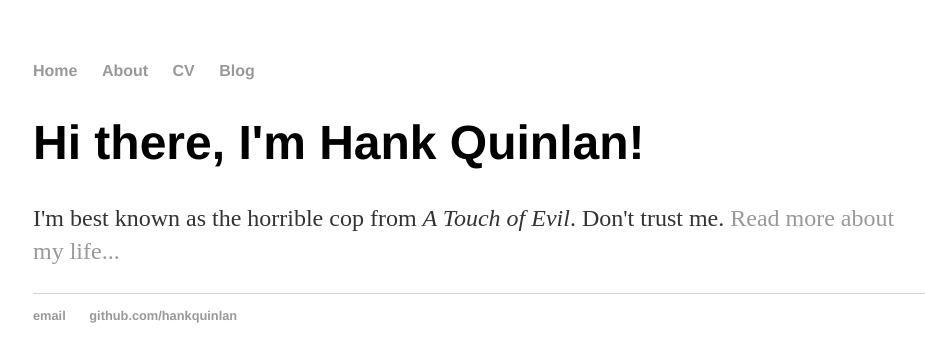
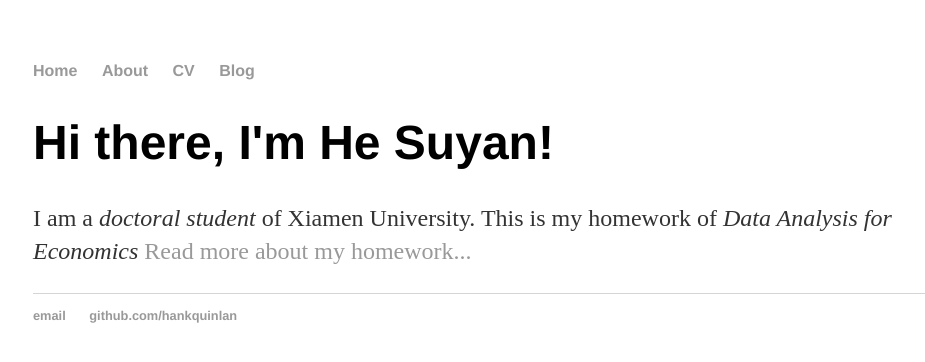
Before and after one commit to hesuyan555/hesuyan555.github.io, a Jekyll site: the page built from index.html, in a window 1280 px wide. Shown: the top 362 px of the page, without its empty margins (159-1084 px from the left). Built offline with Jekyll 4.4.1, drawn with Linux system fonts in a browser that asks for light colours.

Commit message:
Update index.html

```diff
--- a/index.html
+++ b/index.html
@@ -1,9 +1,10 @@
 ---
 layout: default
-title: Hank Quinlan, Horrible Cop
+title: He Suyan, Doctoral Student
 ---
 
 		<div class="blurb">
-			<h1>Hi there, I'm Hank Quinlan!</h1>
-			<p>I'm best known as the horrible cop from <em>A Touch of Evil</em>. Don't trust me. <a href="/about">Read more about my life...</a></p>
+			<h1>Hi there, I'm He Suyan!</h1>
+			<p>I am a <em>doctoral student</em> of Xiamen University. This is my homework of <em>Data Analysis for Economics</em>
+				<a href="/about">Read more about my homework...</a></p>
 		</div>
```
